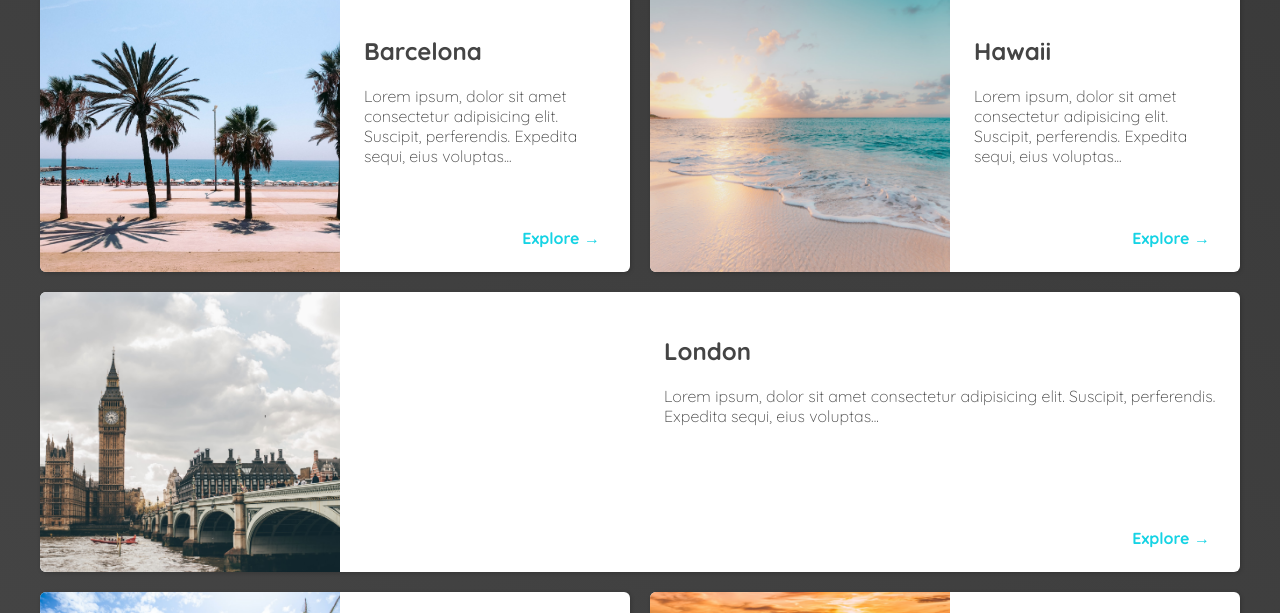
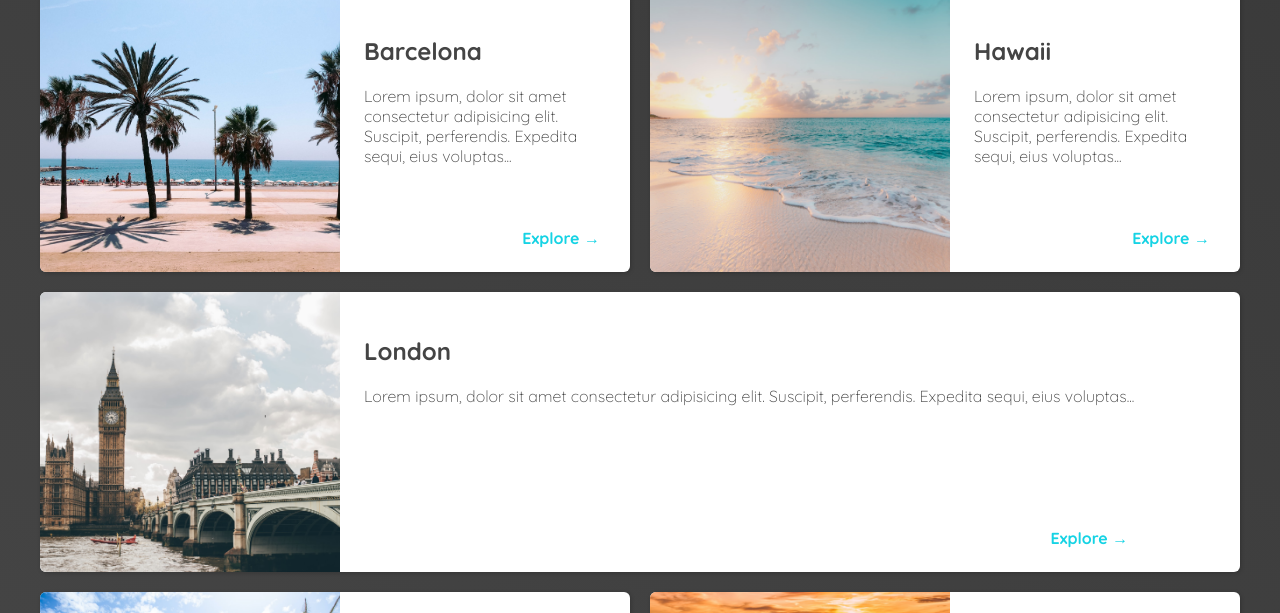
Before and after one commit to mareks40/travelPage, a plain HTML site: page places.html in a window 1280 px wide. Shown: the part 107-720 px from the top of the page. Drawn offline with Linux system fonts and the light colour scheme.

Commit message:
[refactor code]: changing display properties from grid to flex in li element

```diff
--- a/places.css
+++ b/places.css
@@ -15,19 +15,19 @@ main ul {
   gap: 20px 20px;
 }
 
+li:nth-of-type(3) {
+  width: 100%;
+  grid-column: 1 / span 2;
+}
+
 main li {
-  display: grid;
-  grid-template-columns: 1fr 1fr;
+  display: flex;
   background-color: white;
   box-shadow: 1px 1px 4px rgba(0, 0, 0, 0.2);
   border-radius: 6px;
   overflow: hidden;
 }
 
-main li:nth-of-type(3) {
-  width: 100%;
-  grid-column: 1 / span 2;
-}
 main li img {
   width: 300px;
   height: 280px;
```
